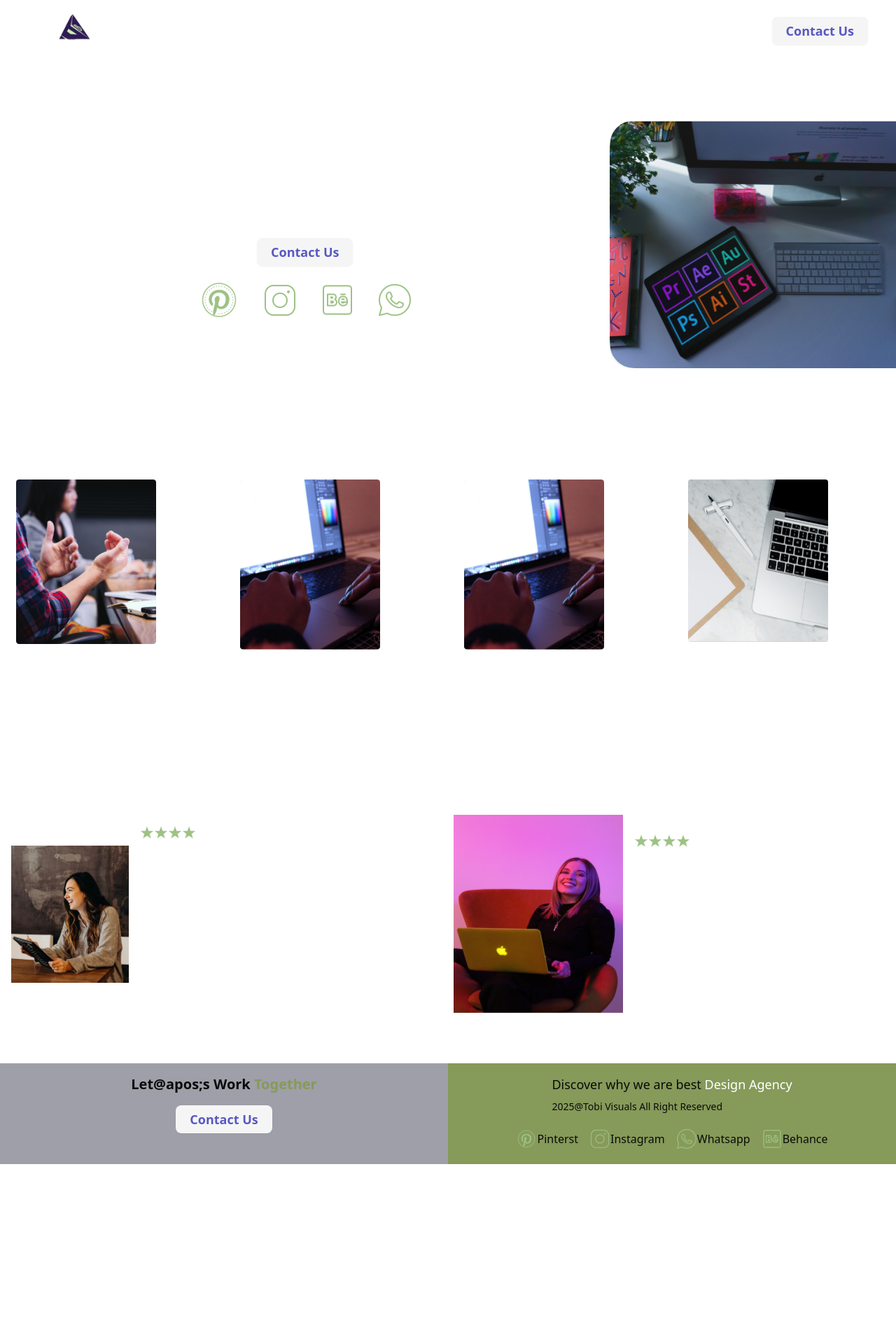
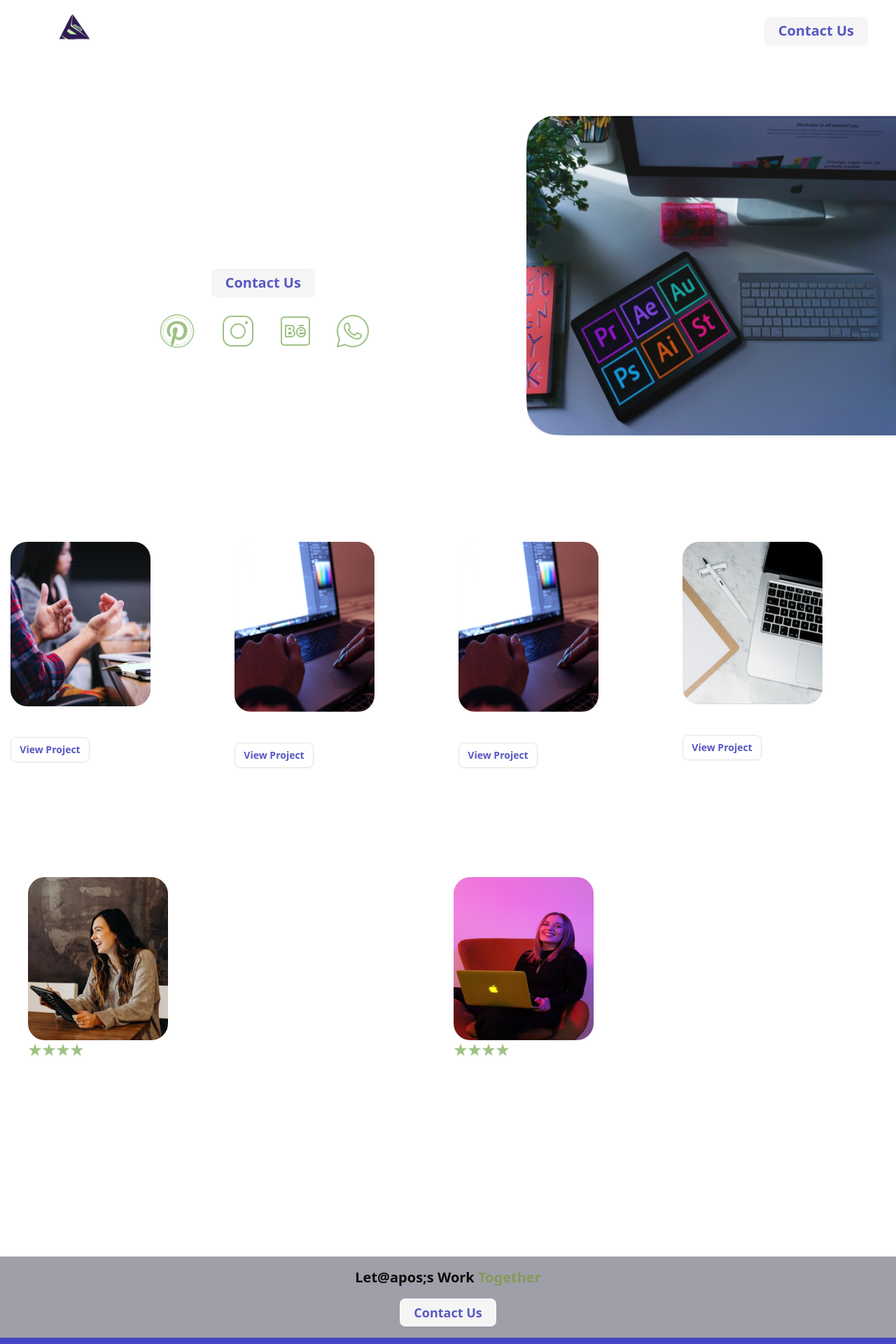
Before and after one commit to AnshSonone/Harsh-Creative, a Next.js app: page / in a window 1280 px wide. Shown: the top 1920 px of the page at 70% size. Before the commit the page ends 1663 px from the top, so only its background shows below. Built offline with nearby package versions, Linux system fonts and the light colour scheme.

Commit message:
fix responsive UI

```diff
--- a/src/app/page.tsx
+++ b/src/app/page.tsx
@@ -70,12 +70,12 @@ export default function Home() {
     <div className="">
       <main className="my-6 md:my-2">
         <div ref={startPageRef} className="md:flex items-center justify-between space-y-18">
-          <div className="space-y-4 flex flex-col items-center justify-center w-full">
-            <h2 className="text-5xl text-white font-bold">Transforming Ideas<br />
+          <div className="space-y-4 flex flex-col items-center w-full">
+            <h2 className="text-3xl sm:text-5xl md:text-6xl text-white font-bold text-start">Transforming Ideas<br />
               into Stunning Visuals</h2>
-            <p className="text-white">&quot;Creative graphic design, branding,and motion<br />
+            <p className="text-white">&quot;Creative graphic design, branding,and motion
               graphics that captivate and inspire.&quot;</p>
-            <Button variant="secondary" className='md:text-lg text-2xl text-[#5858c3] font-bold p-5 cursor-pointer'>Contact Us</Button>
+            <Button variant="secondary" className='text-lg md:text-xl text-[#5858c3] font-bold p-5 cursor-pointer mb-4'>Contact Us</Button>
             <div className="flex items-center justify-center space-x-8">
               <Image
                 src="/pinterst.svg"
@@ -110,8 +110,8 @@ export default function Home() {
           <div className="flex justify-end">
             <Image
               src="/frontpage.svg"
-              width={600}
-              height={400}
+              width={900}
+              height={900}
               alt="title_image"
               loading="lazy"
             />
@@ -123,19 +123,20 @@ export default function Home() {
               Projects</h2>
             <h2 className=" text-white">Explore our project collection, showcasing expert graphic design and video editing. Each creation highlights our commitment to crafting visuals that build trust, engage audiences, and bring ideas to life.</h2>
           </div>
-          <div className="grid grid-cols-2 lg:grid-cols-4 justify-items-center space-y-8">
+          <div className="grid grid-cols-1 md:grid-cols-2 lg:grid-cols-4 justify-items-center">
             {
               projects.map((element, index) => (
                 <div key={index}>
                   <Image
+                  className="rounded-3xl"
                     src={element.projectImg}
                     width={200}
                     height={200}
                     alt="project"
                     loading="lazy"
                   />
-                  <h4 className="text-white text-lg">{element.title}</h4>
-                  <h4 className="text-white">{element.link}</h4>
+                  <h4 className="text-white text-xl md:text-lg font-bold mt-2">{element.title}</h4>
+                  <Button variant="outline" className=' text-[#5858c3] font-bold p-3 cursor-pointer my-2'>View Project</Button>
                 </div>
               ))
             }
@@ -145,18 +146,19 @@ export default function Home() {
           <div className="grid justify-items-center my-4">
             <div>
               <h3 className="text-xl text-white">Testimonial</h3>
-              <h4 className="text-3xl text-white font-bold">Our Client Recommed us </h4>
+              <h4 className="text-2xl text-white font-bold">Our Client Recommed us </h4>
             </div>
           </div>
-          <div className="grid md:grid-cols-2 gap-4 space-x-4 mx-4">
+          <div className="grid md:grid-cols-2 gap-4 space-x-4 mx-10">
             {
               clients.map((element, index) => (
-                <div key={index} className="flex items-center space-x-4 my-4">
-                  <div>
+                <div key={index} className=" space-x-4 my-4">
+                  <div className="flex justify-center md:block">
                     <Image
+                    className="rounded-3xl"
                       src={element.clientImg}
-                      width={600}
-                      height={400}
+                      width={200}
+                      height={200}
                       alt="img"
                       loading="lazy"
                     />
--- a/src/components/Footer.tsx
+++ b/src/components/Footer.tsx
@@ -12,17 +12,17 @@ const Footer = () => {
     ]
 
   return (
-    <div className='grid md:grid-cols-2'>
+    <div className=''>
         <div className='bg-zinc-400 flex flex-col space-y-4 items-center py-4'>
             <h2 className='text-xl font-bold'>Let@apos;s Work <span className='text-[#869A59]'>Together</span></h2>
             <Button variant="secondary" size="lg" className='md:text-lg text-2xl text-[#5858c3] font-bold p-5 cursor-pointer'>Contact Us</Button>
         </div>
-        <div className='bg-[#869A59] space-y-4 p-4 flex flex-col items-center'>
+        <div className='bg-[#4545c7] space-y-4 p-4'>
             <div className='space-y-2'>
             <h3 className='text-lg'>Discover why we are best<span className='text-white'>{" "}Design Agency</span></h3>
             <h4 className='text-sm'>2025@Tobi Visuals All Right Reserved</h4>
             </div>
-            <div className='flex items-center space-x-4'>
+            <div className=' space-x-4 space-y-2 md:flex items-center'>
                 {
                     socialLinks.map((element, index) => (
                         <div className='flex items-center' key={index}>
@@ -33,7 +33,7 @@ const Footer = () => {
                         alt='icon'
                         loading='lazy'
                     />
-                    <span>{element.social}</span>
+                    <span className='mx-2  text-white font-bold'>{element.social}</span>
                 </div>
                     ))
                 }
--- a/src/components/Navbar.tsx
+++ b/src/components/Navbar.tsx
@@ -14,7 +14,7 @@ const Navbar = () => {
 
   return (
     <div className='flex flex-col md:flex-row items-center md:items-start md:justify-between justify-center px-10'>
-      <div className='md:mx-5 w-full relative z-10 flex items-center justify-between md:block md:w-fit'>
+      <div className='md:mx-5 w-full flex items-center justify-between md:block md:w-fit'>
         <Image
           src="/logo.png"
           width={100}
@@ -22,19 +22,19 @@ const Navbar = () => {
           loading='lazy'
           alt='logo'
         />
-        <div onClick={toggleNav} className='space-y-2 md:hidden'>
+        <div onClick={toggleNav} className='space-y-1 md:hidden relative z-20'>
           <div className='w-[30px] h-[3px] bg-white rounded-lg'></div>
           <div className='w-[30px] h-[3px] bg-white rounded-lg'></div>
           <div className='w-[30px] h-[3px] bg-white rounded-lg'></div>
         </div>
       </div>
-      <div className={`absolute ${show} bg-[#6767c9] z-0 space-y-10 flex flex-col items-center justify-center py-6 w-full h-[50%] transition-all ease-in-out delay-150 duration-200 md:flex-row md:relative md:bg-transparent md:items-start md:justify-between`}>
+      <div className={`absolute ${show} bg-[#4545c7]/40 backdrop-blur-xs z-10 space-y-10 flex flex-col items-center justify-center py-6 w-full h-[50%] transition-all ease-in-out delay-150 duration-200 md:flex-row md:relative md:bg-transparent md:items-start md:justify-between`}>
         <div className='flex flex-col justify-center items-center font-bold md:flex-row md:items-start md:space-x-14 space-y-10 md:text-lg text-2xl text-white'>
           <li className='list-none cursor-pointer hover:text-zinc-200'>Home</li>
           <li className='list-none cursor-pointer hover:text-zinc-200'>Services</li>
           <li className='list-none cursor-pointer hover:text-zinc-200'>About Us</li>
         </div>
-        <Button variant="secondary" className='md:text-lg text-2xl text-[#5858c3] font-bold p-5 cursor-pointer'>Contact Us</Button>
+        <Button variant="secondary" colors="algeGreen" className='text-lg md:text-xl text-[#5858c3] font-bold p-5 cursor-pointer'>Contact Us</Button>
       </div>
     </div>
   )
--- a/src/components/ui/button.tsx
+++ b/src/components/ui/button.tsx
@@ -27,6 +27,9 @@ const buttonVariants = cva(
         lg: "h-10 rounded-md px-6 has-[>svg]:px-4",
         icon: "size-9",
       },
+      colors: {
+        algeGreen: "bg-[#C1CFA1]"
+      }
     },
     defaultVariants: {
       variant: "default",
```
